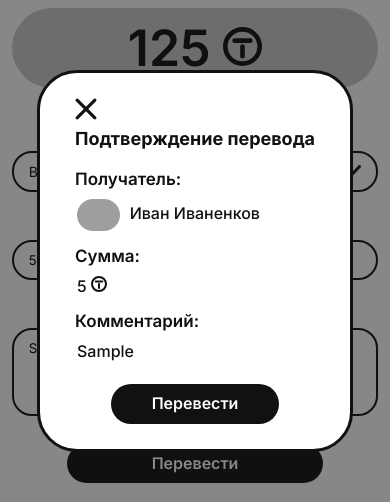
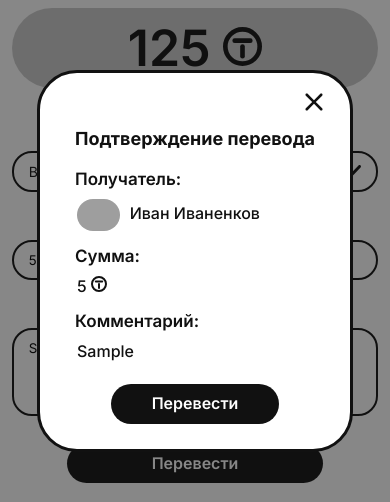
Before and after one commit to Kudryashova-Nastya/Gamification_frontend, a React (Create React App) app: page /student/send in a window 390 px wide. Both pictures are taken after typing "5", "Sample" into the empty fields and a click on the button "Перевести". Shown: the part 161-663 px from the top of the page. Built offline with nearby package versions, Linux system fonts and the light colour scheme; grey boxes are pictures that could not be loaded.

Commit message:
fix modalwindow adaptive

```diff
--- a/src/components/Menu/style.css
+++ b/src/components/Menu/style.css
@@ -147,8 +147,10 @@ nav a:hover .value {
     .burger-container {
         display: inline-block;
         position: fixed;
-        top: 21px;
-        left: 21px;
+        top: 18px;
+        left: 19px;
+        /*top: 21px;*/
+        /*left: 21px;*/
         z-index: 101;
         transition: all 0.3s ease 0s;
     }
--- a/src/components/ModalWindow/ModalWindow.css
+++ b/src/components/ModalWindow/ModalWindow.css
@@ -23,3 +23,36 @@
     position: relative;
     padding: 25px 35px;
 }
+
+.close-ico {
+    position: absolute;
+    top: 25px;
+    left: 35px;
+    cursor: pointer;
+}
+
+@media (max-width: 767px) {
+    .modal {
+        box-sizing: border-box;
+        max-width: 95vw;
+
+        overflow-y: auto;
+        max-height: 99vh;
+    }
+
+    .modal.big-modal {
+        padding: 50px 15px 20px;
+    }
+
+    .close-ico {
+        position: absolute;
+        top: 20px;
+        left: inherit;
+        right: 25px;
+        height: 18px;
+    }
+
+    /*.modal .header3 {*/
+    /*    margin-top: 30px;*/
+    /*}*/
+}
--- a/src/components/ModalWindow/ModalWindow.jsx
+++ b/src/components/ModalWindow/ModalWindow.jsx
@@ -3,11 +3,11 @@ import React from 'react';
 
 import './ModalWindow.css';
 
-export const ModalWindow = ({children}) => {
+export const ModalWindow = ({children, isBig=false}) => {
 	return (
 		<div className="modal-back">
 			<div
-				className="modal">
+				className={isBig ? "modal big-modal" : 'modal'}>
 				{children}
 			</div>
 		</div>
--- a/src/components/Profile/EditModalWindow/EditModalWindow.css
+++ b/src/components/Profile/EditModalWindow/EditModalWindow.css
@@ -1,10 +1,3 @@
-.close-ico {
-    position: absolute;
-    top: 25px;
-    left: 35px;
-    cursor: pointer;
-}
-
 .modal .blockname {
     font-weight: 600;
     font-size: 17px;
@@ -83,3 +76,13 @@
 .mydirections input[type=checkbox] {
     transform: scale(1.2);
 }
+
+@media (max-width: 767px) {
+    .modal .aboutblock {
+        width: 100%;
+    }
+
+    .modal .aboutme {
+        padding: 15px 20px;
+    }
+}
--- a/src/components/Profile/EditModalWindow/EditModalWindow.jsx
+++ b/src/components/Profile/EditModalWindow/EditModalWindow.jsx
@@ -24,7 +24,7 @@ export const EditModalWindow = observer(() => {
 	})
 
 	return (
-		<ModalWindow>
+		<ModalWindow isBig={true}>
 			<svg className="close-ico" onClick={() => StudentProfileStore.closeModal()} width="22" height="22"
 					 viewBox="0 0 22 22" fill="none"
 					 xmlns="http://www.w3.org/2000/svg">
@@ -72,10 +72,8 @@ export const EditModalWindow = observer(() => {
 				</div>
 				<div className="aboutblock">
 					<div className="blockname blockname__about">О себе:</div>
-					<textarea className="aboutme">
-						Привет! Я Ваня, мне 13 лет. Люблю играть в майнкрафт, кто тоже любит, го на мой сервер:
-						Gamer123
-					</textarea>
+					<textarea className="aboutme" defaultValue={"Привет! Я Ваня, мне 13 лет. Люблю играть в майнкрафт, кто тоже любит, го на мой сервер:\n" +
+						"\t\t\t\t\t\tGamer123"}/>
 				</div>
 			</div>
 			<div className="myrefs">
--- a/src/components/TransactionPage/TransactionPage.jsx
+++ b/src/components/TransactionPage/TransactionPage.jsx
@@ -53,7 +53,7 @@ const TransactionPage = observer(() => {
 				step="1" maxLength="4" name="number"/>
 				<label>Сообщение получателю</label><br/>
 				<textarea rows="4" required name="comment" maxLength="150" className="datalist"
-				placeholder="Введите сообщение"></textarea>
+				placeholder="Введите сообщение"/>
 				<div className="button-block">
 				<button className="button btn-large">Перевести</button>
 				</div>
--- a/src/components/base.css
+++ b/src/components/base.css
@@ -42,6 +42,7 @@
     border-radius: 30px;
     border: none;
     padding: 9px 12px;
+    max-width: 90%;
 }
 
 .header-block {
--- a/src/store/helper/Helper.js
+++ b/src/store/helper/Helper.js
@@ -22,7 +22,6 @@ export const CORS = (token) => {
 
 // Фиксация body
 export const bodyFixPosition = () => {
-	console.log("заблок")
 	// Получаем позицию прокрутки
 	let scrollPosition = window.pageYOffset || document.documentElement.scrollTop;
 
```
